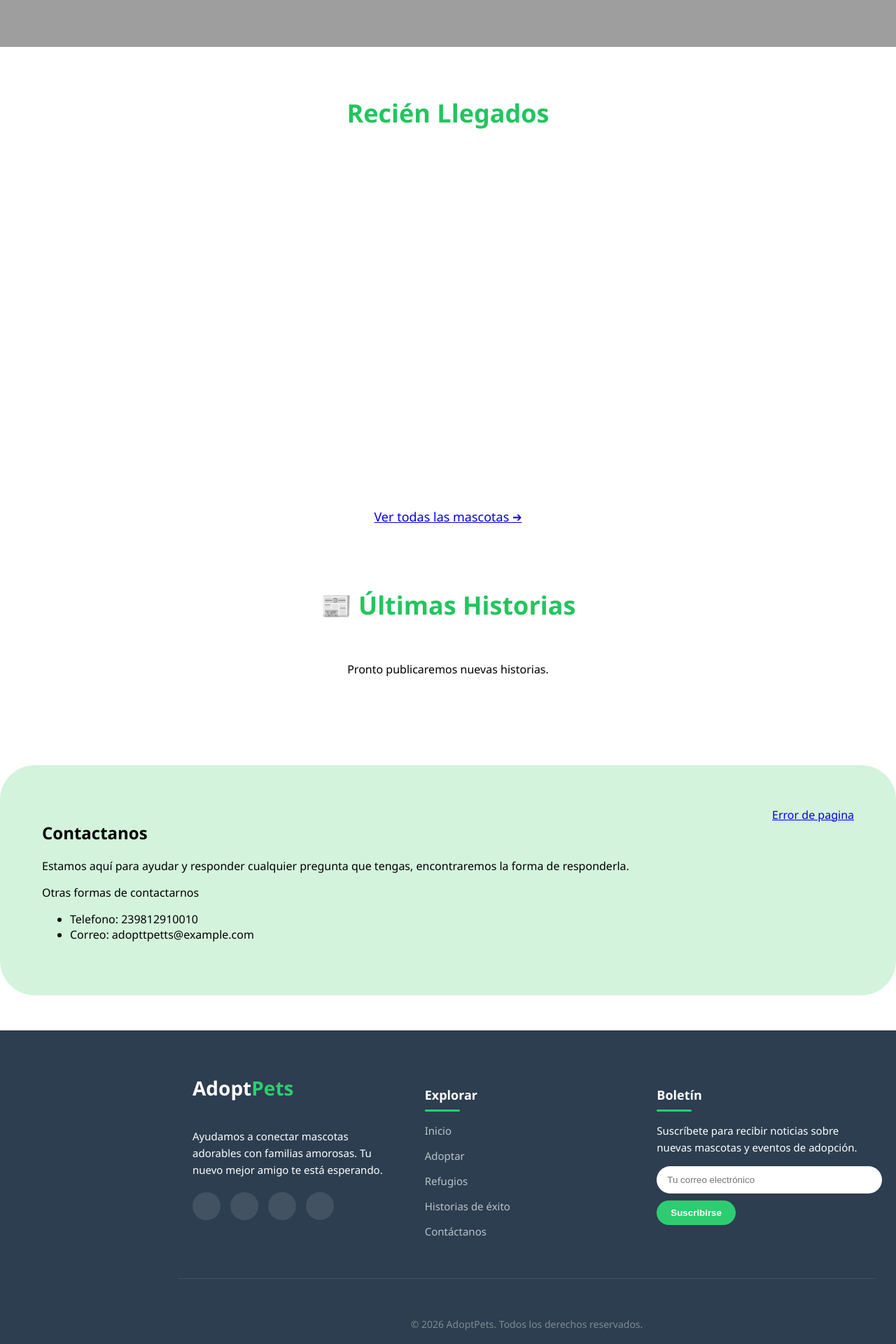
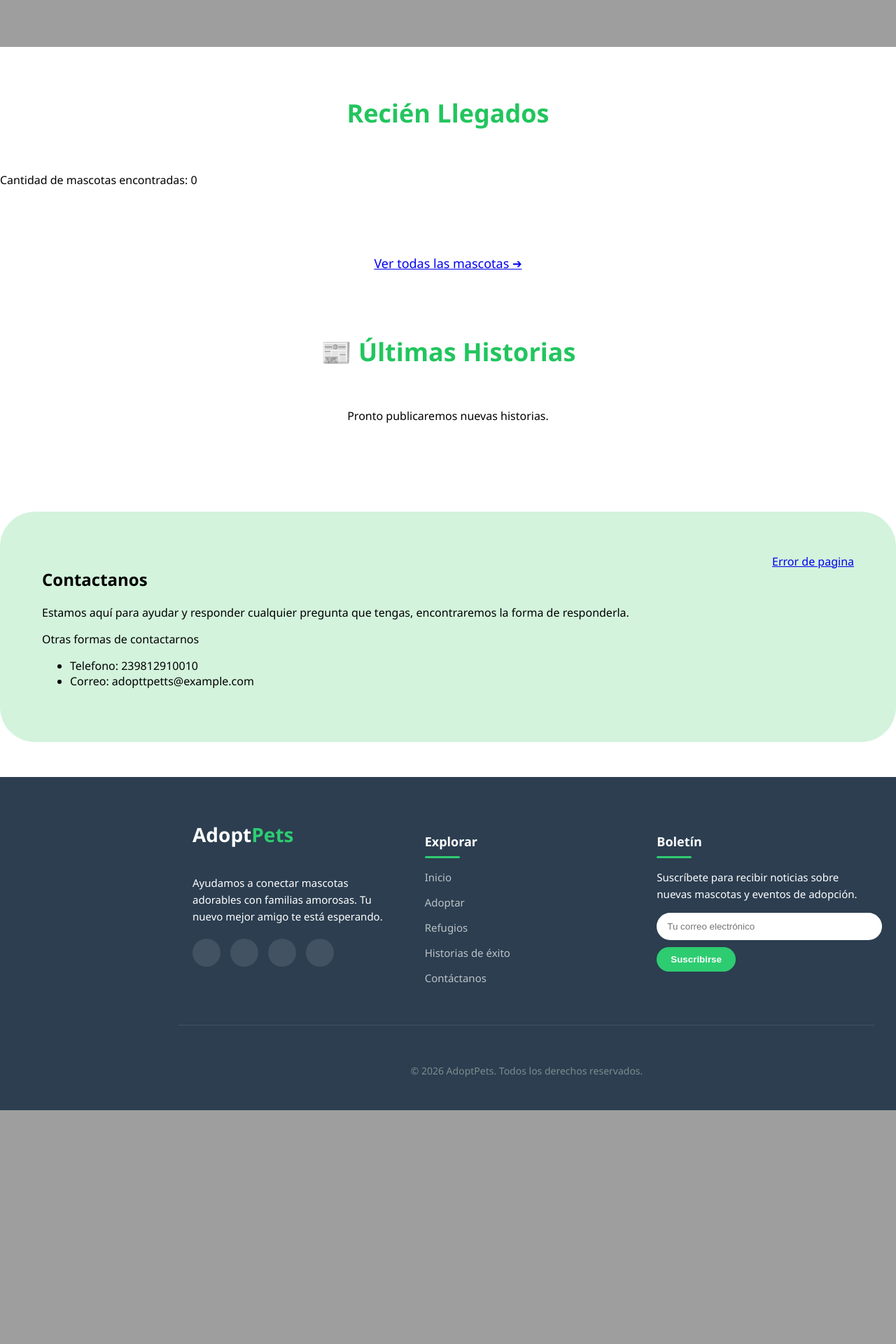
Before and after one commit to HayAky/AdoptPets-PYTHON, a Django app: page / in a window 1280 px wide. Shown: the part 1375-3295 px from the top of the page at 70% size. After the commit the page ends 2961 px from the top, so only its background shows below. Run offline with Django 5.2, Linux system fonts and the light colour scheme; data that the repository does not hold is empty; grey boxes are pictures that could not be loaded.

Commit message:
fix carrusel6.6

```diff
--- a/templates/main.html
+++ b/templates/main.html
@@ -19,8 +19,9 @@
 
 <section class="recien-llegados" style="padding: 40px 0; background-color: #ffffff;">
     <h2 style="text-align: center; margin-bottom: 60px; color: #22C55E; font-size: 36px;">Recién Llegados</h2>
+<p>Cantidad de mascotas encontradas: {{ mascotas|length }}</p>  {# ← SACAR AQUÍ #}
 
-    <div class="swiper carrusel-mascotas" style="max-width: 1200px; margin: 0 auto; padding-bottom: 50px; overflow: hidden; height: 350px;">
+<div class="swiper carrusel-mascotas" style="...">
     <div class="swiper-wrapper">
         {% for mascota in mascotas %}
             <div class="swiper-slide">
```
Lines whose indentation alone changed are shown as unchanged.
